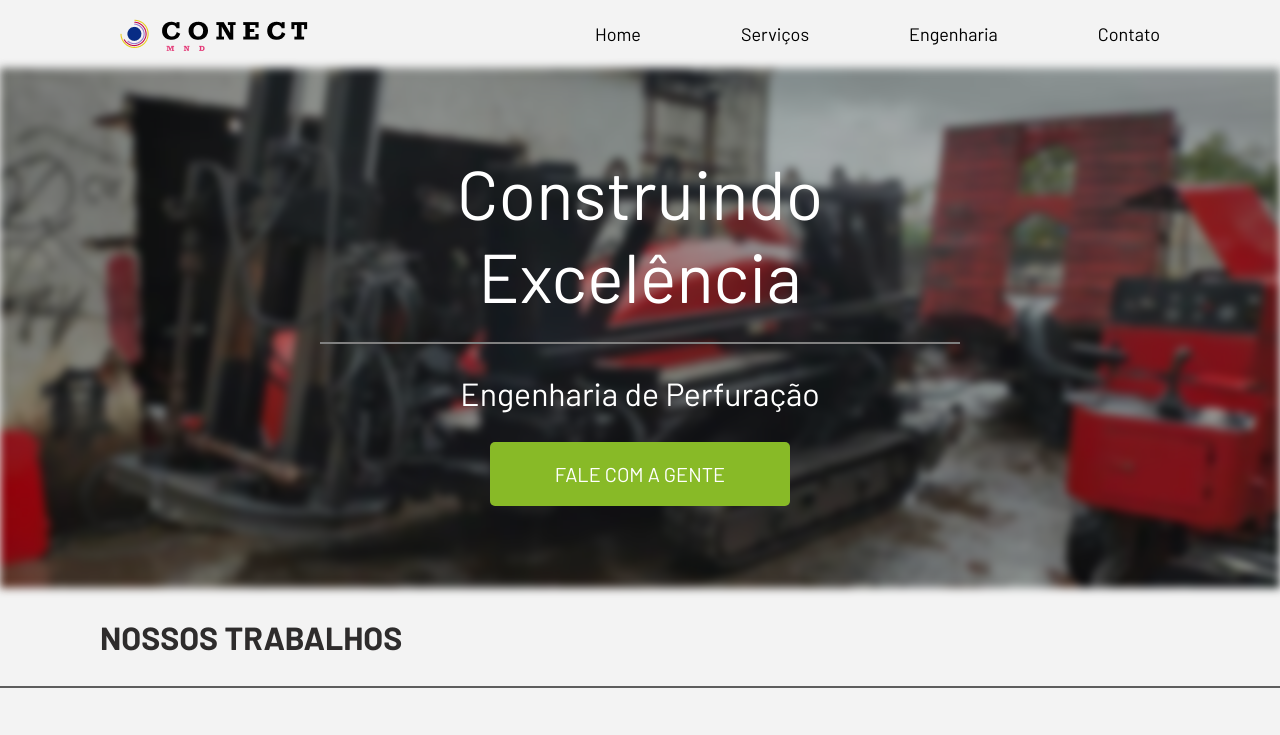
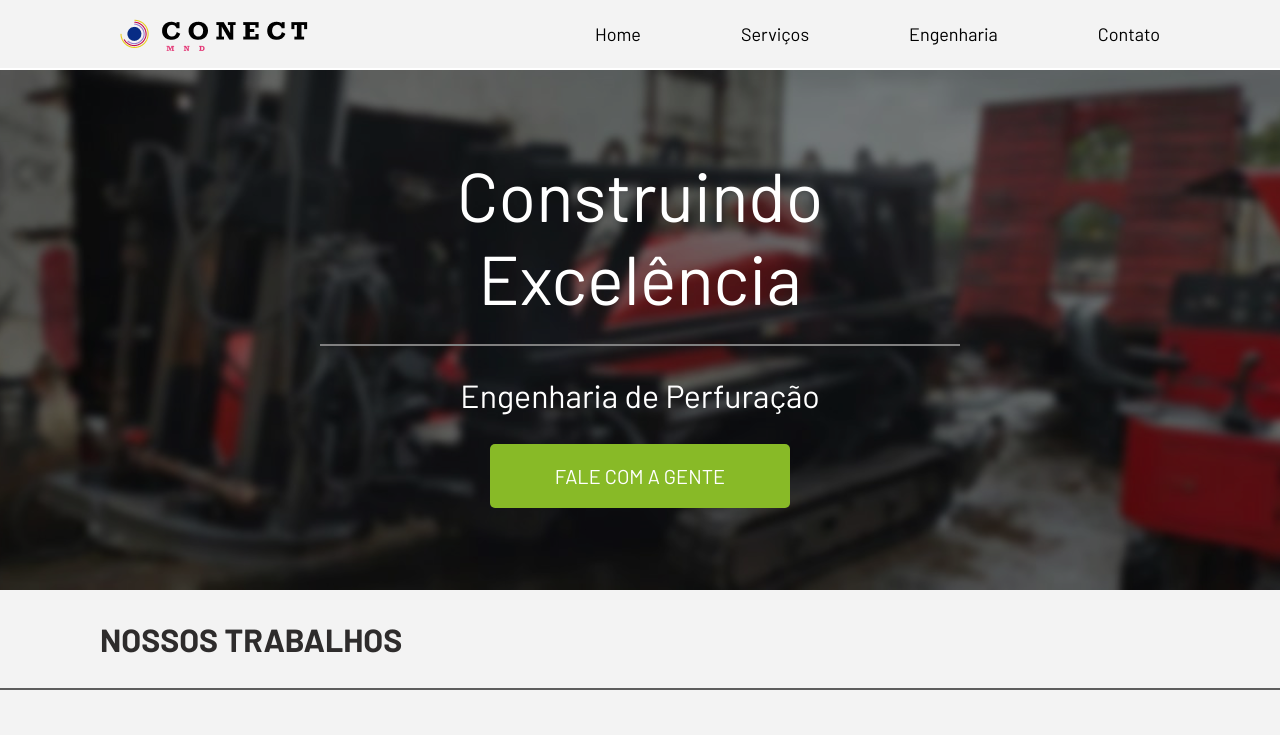
Before and after one commit to LucasdaSilvaOliveira/clone-conect-mnd, a plain HTML site: page index.html in a window 1280 px wide. Shown: the top 735 px of the page. Drawn offline with Linux system fonts and the light colour scheme; a web font is replaced by a local one.

Commit message:
alterando imagem de fundo do header

```diff
--- a/assets/css/style.css
+++ b/assets/css/style.css
@@ -17,6 +17,7 @@
     justify-content: space-between;
     align-items: center;
     padding: 15px 120px;
+    border-bottom: 2px solid white;
 }
 
 #div-nav-header nav ul {
@@ -44,13 +45,12 @@
 }
 
 #div-bg-header {
-    background-image: url(../imgs/bg-header.jpg);
+    background-image: url(../imgs/bg-header.jpeg);
     background-position: center;
     background-size: cover;
     background-repeat: no-repeat;
     background-blend-mode: multiply;
     background-color: #0000004f;
-    filter: blur(4px);
     width: 100%;
     height: 100%;
     position: absolute;
```
Also changed, not shown: assets/imgs/bg-header.jpeg (added), assets/imgs/bg-header.jpg (deleted).
